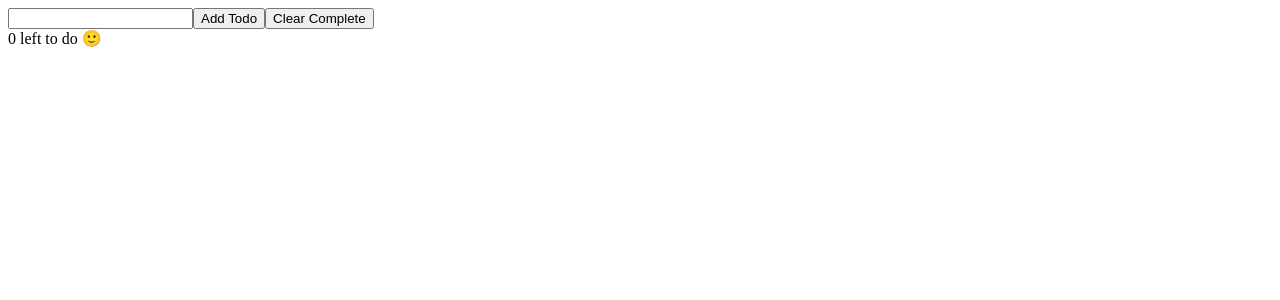
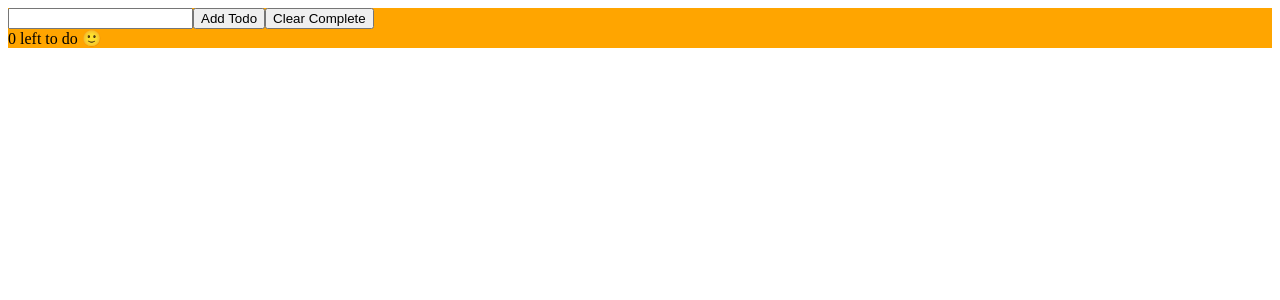
Before and after one commit to vincentpalomo/react-todo-sample, a React (Create React App) app: page / in a window 1280 px wide. Shown: the top 300 px of the page. Built offline with nearby package versions, Linux system fonts and the light colour scheme.

Commit message:
added some css

```diff
--- a/src/App.js
+++ b/src/App.js
@@ -38,13 +38,18 @@ function App() {
     setTodos(newTodos)
   }
 
+
   return (
     <>
+      <div style={{
+        background: 'orange'
+      }}>
         <TodoList todos={todos} toggleTodo={toggleTodo} />
         <input ref={todoNameRef} type="text" />
         <button onClick={handleAddTodo}>Add Todo</button>
         <button onClick={handleClearTodos}>Clear Complete</button>
         <div>{todos.filter(todo => !todo.complete).length} left to do 🙂</div>
+      </div>
     </>
   )
 }
```
